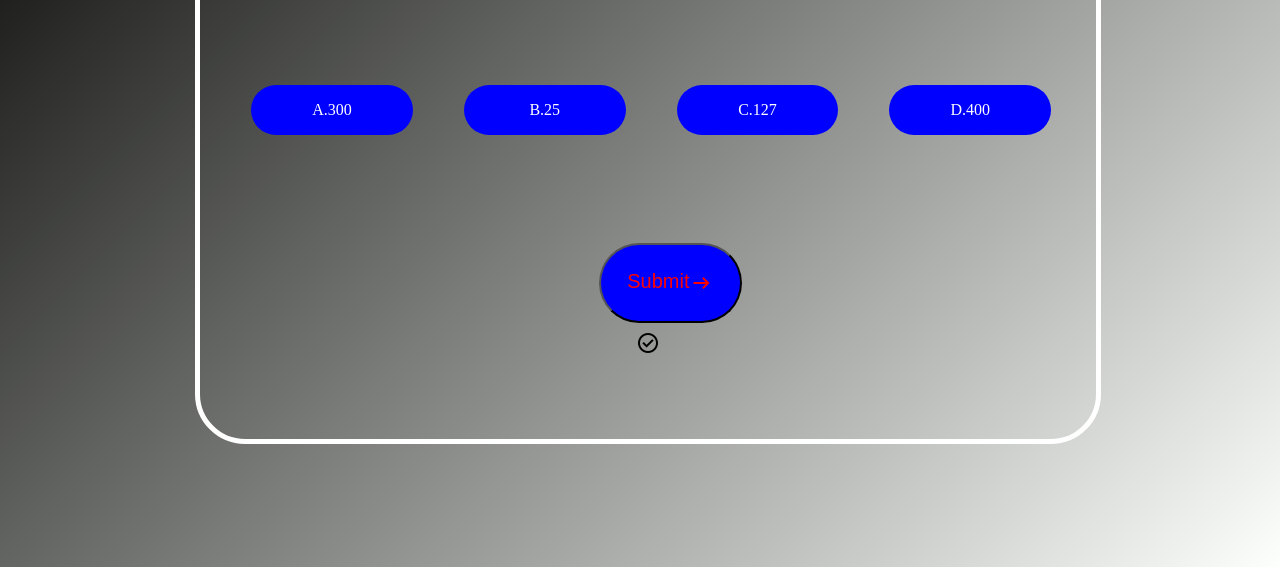
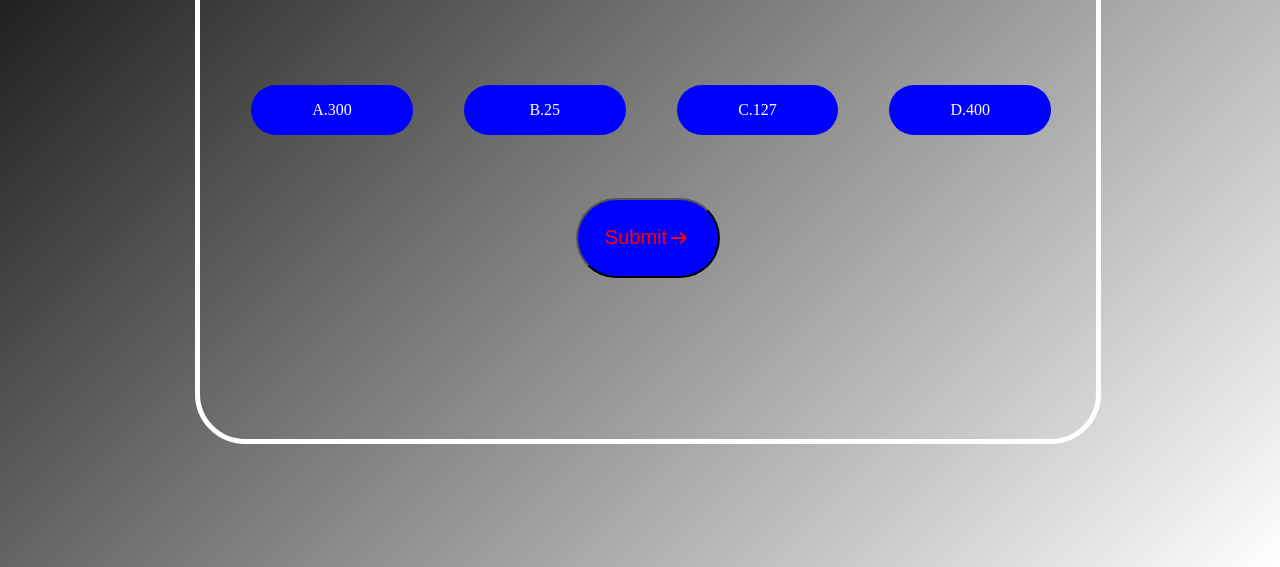
Before and after one commit to Milandacoder/Quiz-Game, a plain HTML site: page index.html in a window 1280 px wide. Shown: the part 249-816 px from the top of the page. Drawn offline with nearby package versions, Linux system fonts and the light colour scheme.

Commit message:
Update style.css

```diff
--- a/style.css
+++ b/style.css
@@ -1,3 +1,4 @@
+
 body{
     background-image: linear-gradient(135deg,#020301,#fdfffc);
     height: 100vh;
@@ -47,9 +48,9 @@ body{
     margin-top: 10%;
     color: white;
 }
+
 button{
-    margin-top: 12%;
-    margin-left:5%;
+    margin-top: 7%;
     color: red;
     font-size: 20px;
     width: 16%;
@@ -61,12 +62,17 @@ button{
 }
 .material-symbols-outlined{
     vertical-align: middle;
+
 }
 
 #check{
-    display: block;
-    font-size: 30px;
+    display: none;
     text-align: center;
 
 
 }
+#sizeCheck{
+    font-size: 45px;
+    margin-top: 3%;
+
+}
```
